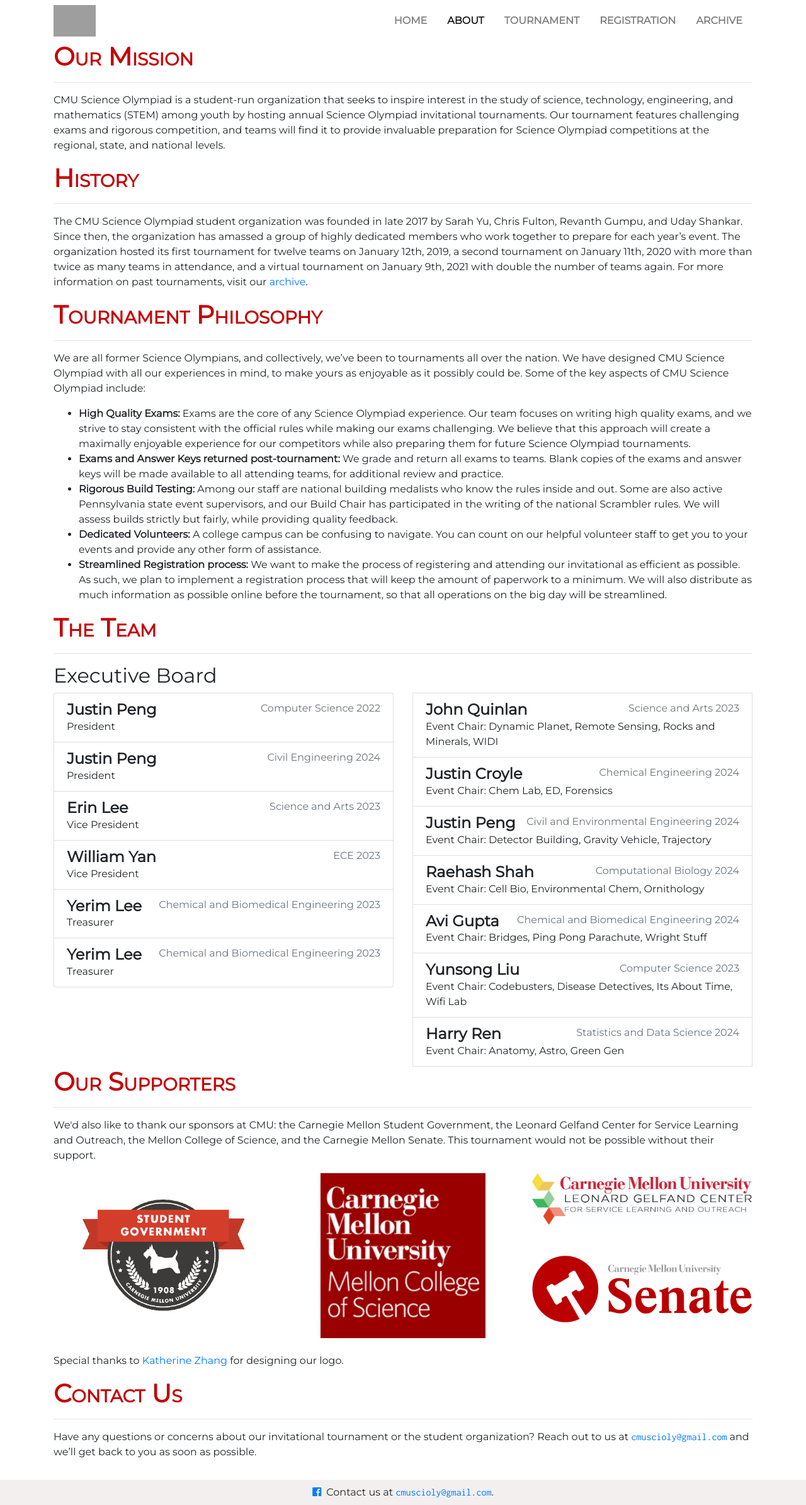
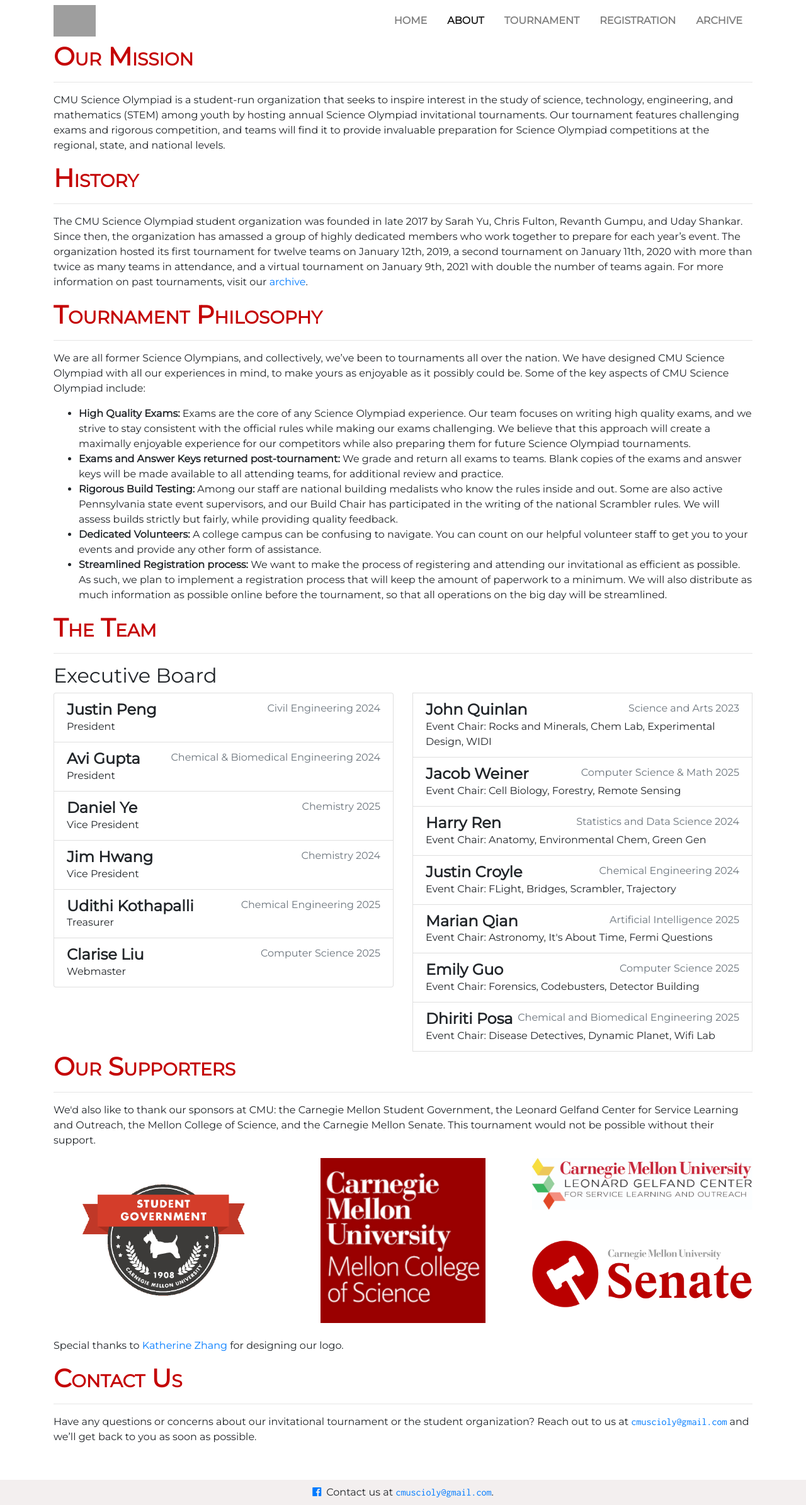
Before and after one commit to cmuscioly/cmuscioly.github.io, a Jekyll site: the page built from about.md, in a window 1280 px wide. Shown: the whole page at 63% size. Built offline with Jekyll 4.4.1, drawn with Linux system fonts in a browser that asks for light colours; nearby versions of some CDN libraries; grey boxes are pictures that could not be loaded.

Commit message:
update exec board

```diff
--- a/about.md
+++ b/about.md
@@ -38,49 +38,49 @@
       <div class="list-group-item flex-column align-items-start">
         <div class="d-flex w-100 justify-content-between" style="margin-bottom: 0; padding-bottom: 0;">
           <h4><strong> Justin Peng </strong></h4>
-          <span class="text-muted"> Computer Science 2022 </span>
+          <span class="text-muted"> Civil Engineering 2024</span>
         </div>
         <span> President </span>
       </div>
 
       <div class="list-group-item flex-column align-items-start">
         <div class="d-flex w-100 justify-content-between" style="margin-bottom: 0; padding-bottom: 0;">
-          <h4><strong> Justin Peng </strong></h4>
-          <span class="text-muted"> Civil Engineering 2024 </span>
+          <h4><strong> Avi Gupta </strong></h4>
+          <span class="text-muted"> Chemical & Biomedical Engineering 2024 </span>
         </div>
         <span> President </span>
       </div>
 
       <div class="list-group-item flex-column align-items-start">
         <div class="d-flex w-100 justify-content-between" style="margin-bottom: 0; padding-bottom: 0;">
-          <h4><strong> Erin Lee </strong></h4>
-          <span class="text-muted"> Science and Arts 2023 </span>
+          <h4><strong> Daniel Ye </strong></h4>
+          <span class="text-muted"> Chemistry 2025 </span>
         </div>
         <span> Vice President </span>
       </div>
 
       <div class="list-group-item flex-column align-items-start">
         <div class="d-flex w-100 justify-content-between" style="margin-bottom: 0; padding-bottom: 0;">
-          <h4><strong> William Yan </strong></h4>
-          <span class="text-muted"> ECE 2023 </span>
+          <h4><strong> Jim Hwang </strong></h4>
+          <span class="text-muted"> Chemistry 2024 </span>
         </div>
         <span> Vice President </span>
       </div>
 
       <div class="list-group-item flex-column align-items-start">
         <div class="d-flex w-100 justify-content-between" style="margin-bottom: 0; padding-bottom: 0;">
-          <h4><strong> Yerim Lee </strong></h4>
-          <span class="text-muted"> Chemical and Biomedical Engineering 2023 </span>
+          <h4><strong> Udithi Kothapalli </strong></h4>
+          <span class="text-muted"> Chemical Engineering 2025 </span>
         </div>
         <span> Treasurer </span>
       </div>
 
       <div class="list-group-item flex-column align-items-start">
         <div class="d-flex w-100 justify-content-between" style="margin-bottom: 0; padding-bottom: 0;">
-          <h4><strong> Yerim Lee </strong></h4>
-          <span class="text-muted"> Chemical and Biomedical Engineering 2023 </span>
+          <h4><strong> Clarise Liu </strong></h4>
+          <span class="text-muted"> Computer Science 2025 </span>
         </div>
-        <span> Treasurer </span>
+        <span> Webmaster </span>
       </div>
 
     </div>
@@ -92,7 +92,23 @@
         <h4><strong> John Quinlan </strong></h4>
         <span class="text-muted"> Science and Arts 2023 </span>
       </div>
-      <span> Event Chair: Dynamic Planet, Remote Sensing, Rocks and Minerals, WIDI </span>
+      <span> Event Chair: Rocks and Minerals, Chem Lab, Experimental Design, WIDI </span>
+    </div>
+
+    <div class="list-group-item flex-column align-items-start">
+      <div class="d-flex w-100 justify-content-between" style="margin-bottom: 0; padding-bottom: 0;">
+        <h4><strong> Jacob Weiner </strong></h4>
+        <span class="text-muted"> Computer Science & Math 2025 </span>
+      </div>
+      <span> Event Chair: Cell Biology, Forestry, Remote Sensing </span>
+    </div>
+
+    <div class="list-group-item flex-column align-items-start">
+      <div class="d-flex w-100 justify-content-between" style="margin-bottom: 0; padding-bottom: 0;">
+        <h4><strong> Harry Ren </strong></h4>
+        <span class="text-muted"> Statistics and Data Science 2024</span>
+      </div>
+      <span> Event Chair: Anatomy, Environmental Chem, Green Gen </span>
     </div>
 
     <div class="list-group-item flex-column align-items-start">
@@ -100,47 +116,31 @@
         <h4><strong> Justin Croyle </strong></h4>
         <span class="text-muted"> Chemical Engineering 2024 </span>
       </div>
-      <span> Event Chair: Chem Lab, ED, Forensics </span>
+      <span> Event Chair: FLight, Bridges, Scrambler, Trajectory </span>
     </div>
 
     <div class="list-group-item flex-column align-items-start">
       <div class="d-flex w-100 justify-content-between" style="margin-bottom: 0; padding-bottom: 0;">
-        <h4><strong> Justin Peng </strong></h4>
-        <span class="text-muted"> Civil and Environmental Engineering 2024 </span>
+        <h4><strong> Marian Qian </strong></h4>
+        <span class="text-muted"> Artificial Intelligence 2025 </span>
       </div>
-      <span> Event Chair: Detector Building, Gravity Vehicle, Trajectory </span>
+      <span> Event Chair: Astronomy, It's About Time, Fermi Questions </span>
     </div>
 
     <div class="list-group-item flex-column align-items-start">
       <div class="d-flex w-100 justify-content-between" style="margin-bottom: 0; padding-bottom: 0;">
-        <h4><strong> Raehash Shah </strong></h4>
-        <span class="text-muted"> Computational Biology 2024 </span>
+        <h4><strong> Emily Guo </strong></h4>
+        <span class="text-muted"> Computer Science 2025 </span>
       </div>
-      <span> Event Chair: Cell Bio, Environmental Chem, Ornithology </span>
+      <span> Event Chair: Forensics, Codebusters, Detector Building </span>
     </div>
 
     <div class="list-group-item flex-column align-items-start">
       <div class="d-flex w-100 justify-content-between" style="margin-bottom: 0; padding-bottom: 0;">
-        <h4><strong> Avi Gupta </strong></h4>
-        <span class="text-muted"> Chemical and Biomedical Engineering 2024 </span>
+        <h4><strong> Dhiriti Posa </strong></h4>
+        <span class="text-muted"> Chemical and Biomedical Engineering 2025 </span>
       </div>
-      <span> Event Chair: Bridges, Ping Pong Parachute, Wright Stuff </span>
-    </div>
-
-    <div class="list-group-item flex-column align-items-start">
-      <div class="d-flex w-100 justify-content-between" style="margin-bottom: 0; padding-bottom: 0;">
-        <h4><strong> Yunsong Liu </strong></h4>
-        <span class="text-muted"> Computer Science 2023 </span>
-      </div>
-      <span> Event Chair: Codebusters, Disease Detectives, Its About Time, Wifi Lab </span>
-    </div>
-
-    <div class="list-group-item flex-column align-items-start">
-      <div class="d-flex w-100 justify-content-between" style="margin-bottom: 0; padding-bottom: 0;">
-        <h4><strong> Harry Ren </strong></h4>
-        <span class="text-muted"> Statistics and Data Science 2024 </span>
-      </div>
-      <span> Event Chair: Anatomy, Astro, Green Gen </span>
+      <span> Event Chair: Disease Detectives, Dynamic Planet, Wifi Lab </span>
     </div>
 
   </div>
```
